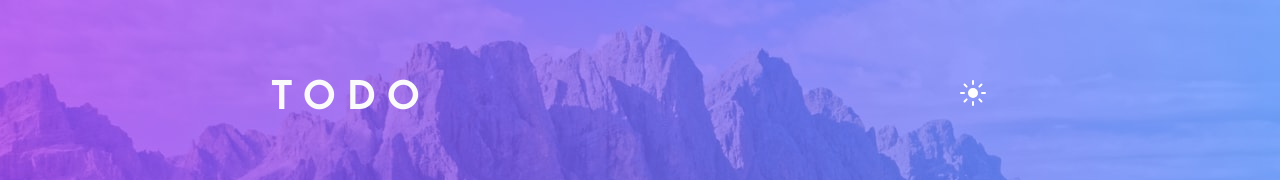
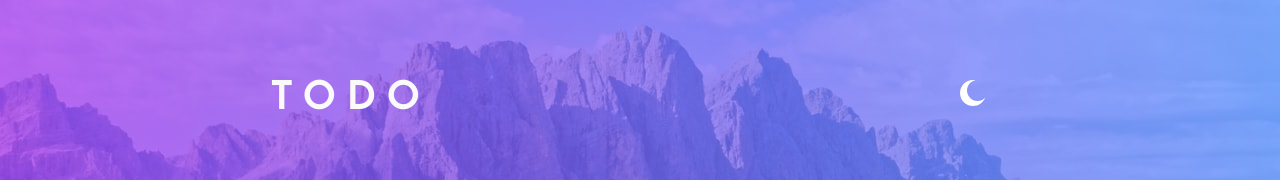
Before and after one commit to leopaul29/frontendmentor-todo-app-main, an Angular app in the folder frontendmentor-todo-app-main/: page / in a window 1280 px wide. Shown: the top 180 px of the page. Built offline with nearby package versions, Linux system fonts and the light colour scheme.

Commit message:
fix: display good icon to toggle

```diff
--- a/frontendmentor-todo-app-main/src/app/dark-mode-toggle/dark-mode-toggle.component.html
+++ b/frontendmentor-todo-app-main/src/app/dark-mode-toggle/dark-mode-toggle.component.html
@@ -1,5 +1,5 @@
 <div class="darkmode">
-    <div class="darkmode__icon" [ngClass]="{'moon' : getDarkmodeValue(), 'sun':!getDarkmodeValue()}"
+    <div class="darkmode__icon" [ngClass]="{'moon' : !getDarkmodeValue(), 'sun':getDarkmodeValue()}"
         (click)="toggleDarkmode()">
     </div>
 </div>
```
